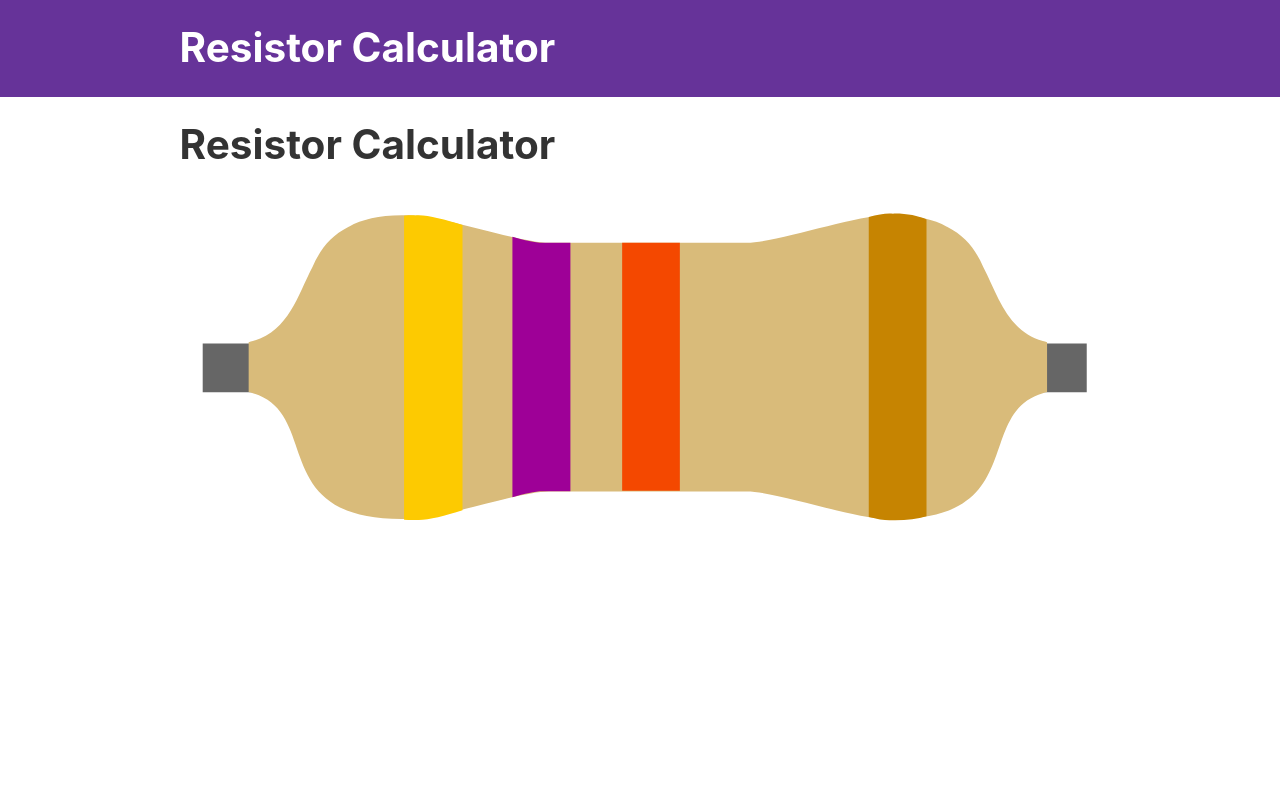
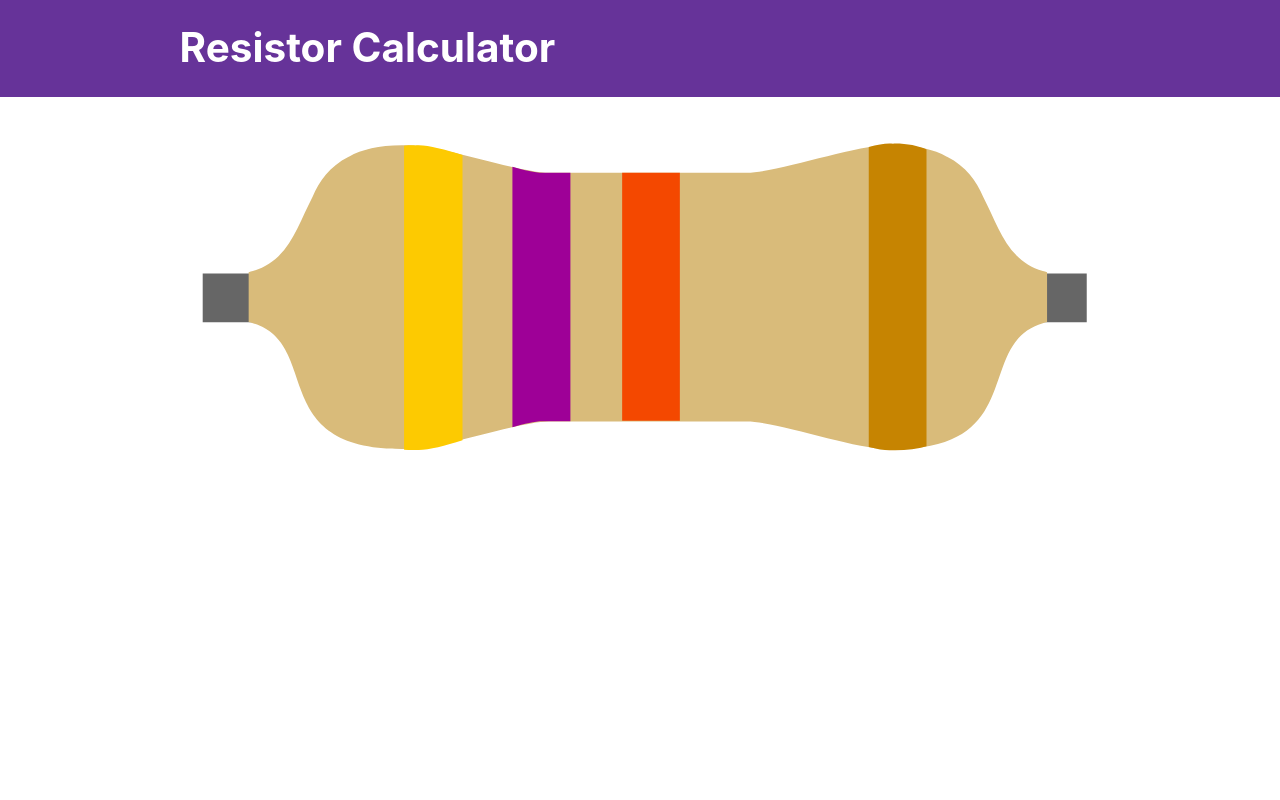
Before and after one commit to ydatech/resistor.online, a Gatsby site: page / in a window 1280 px wide. Shown: the top 800 px of the page. Built offline with nearby package versions, Linux system fonts and the light colour scheme; Gatsby itself is replaced by a stand-in of ours.

Commit message:
remove unnecessary files

```diff
--- a/src/pages/index.js
+++ b/src/pages/index.js
@@ -17,7 +17,7 @@ class IndexPage extends React.Component {
     return (
       <Layout>
         <SEO title="Home" keywords={[`gatsby`, `application`, `react`]} />
-        <h1>Resistor Calculator</h1>
+        {/* <h1>Resistor Calculator</h1> */}
         <div style={{
 
           display: "inline-block",
```
Also changed, not shown: src/images/47k-ohm-resistor.svg (deleted), src/images/resistor-4-colors.svg (deleted), src/images/resistor-5-colors.svg (deleted), src/images/resistor-6-colors.svg (deleted).
